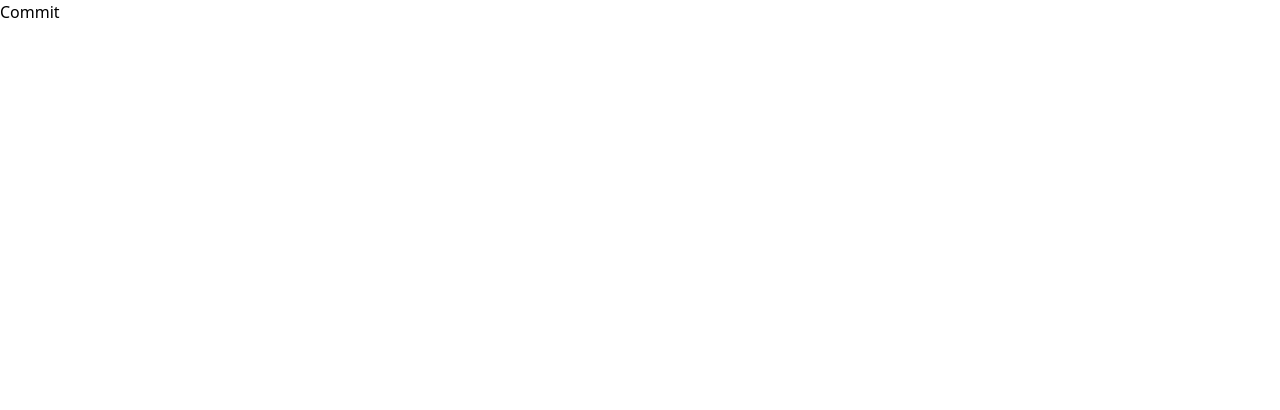
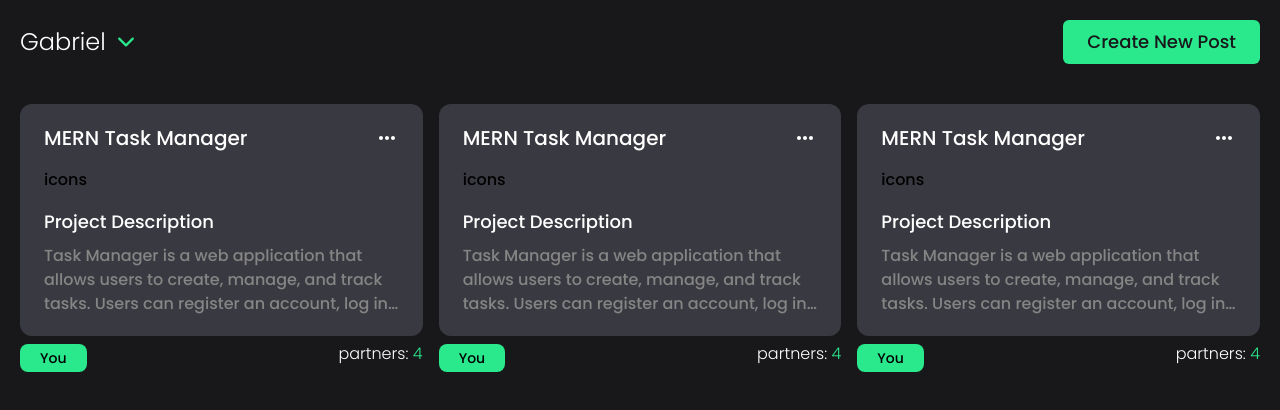
Before and after one commit to WebPerformer/next-task-manager, a Next.js app: page / in a window 1280 px wide. Shown: the top 410 px of the page. Built offline with nearby package versions, Linux system fonts and the light colour scheme.

Commit message:
Header and cards

```diff
--- a/package.json
+++ b/package.json
@@ -17,6 +17,7 @@
     "postcss": "8.4.22",
     "react": "18.2.0",
     "react-dom": "18.2.0",
+    "react-icons": "^4.8.0",
     "tailwindcss": "3.3.1",
     "typescript": "5.0.4"
   }
--- /dev/null
+++ b/src/components/Card.tsx
@@ -0,0 +1,27 @@
+import React from 'react'
+
+import { BiDotsHorizontalRounded } from 'react-icons/bi'
+
+function Card() {
+  return (
+    <div className="w-fit">
+        <div className="bg-darkest rounded-xl px-6 py-5">
+            <div className="flex items-center justify-between">
+                <div className="text-xl font-medium text-light">MERN Task Manager</div>
+                <BiDotsHorizontalRounded className="text-light text-2xl"/>
+            </div>
+            <div className="my-4">
+                icons
+            </div>
+            <div className="text-lg font-medium text-light mb-2">Project Description</div>
+            <div className="text-base font-normal text-gray text-ellipsis overflow-hidden line-clamp-3">Task Manager is a web application that allows users to create, manage, and track tasks. Users can register an account, log in, and then create, edit, and delete tasks. Tasks can be categorized and assigned to specific users, and users can mark tasks as completed. The application also provides authentication and authorization features to ensure that only authenticated users can access their own tasks. </div>
+        </div>
+        <div className="flex items-center justify-between">
+            <div className="text-sm mt-2 px-5 py-1 bg-primary rounded-lg">You</div>
+            <div className="text-normal text-light font-light">partners: <span className="text-primary">4</span></div>
+        </div>
+    </div>
+  )
+}
+
+export default Card
--- a/src/components/Header.tsx
+++ b/src/components/Header.tsx
@@ -1,3 +1,13 @@
+import { IoIosArrowDown } from 'react-icons/io'
+
 export default function Header() {
-  return <div>Header 2</div>;
+  return (
+    <div className="w-full max-w-[100rem] p-5 m-auto flex items-center justify-between">
+      <div className="flex items-center gap-2">
+        <div className="text-2xl font-light text-light">Gabriel</div>
+        <IoIosArrowDown className="text-2xl text-primary"/>
+      </div>
+      <button className="text-lg font-normal text-dark bg-primary px-6 py-2 rounded-md">Create New Post</button>
+    </div>
+  );
 }
--- /dev/null
+++ b/src/components/Layout.tsx
@@ -0,0 +1,29 @@
+import Head from "next/head"
+import Header from "./Header"
+
+import { Poppins } from "next/font/google"
+const poppins = Poppins({
+    weight: ["300", "500", "700"],
+    subsets: ['latin']
+})
+
+export default function RootLayout({
+    children,
+}: {
+    children: React.ReactNode
+}) {
+    return (
+        <div className={`w-full h-screen bg-dark ${poppins.className}`}>
+            <Head>
+                <title>Task Manager</title>
+            </Head>
+            <header>
+                <Header/>
+            </header>
+            <main className="">
+                {children}
+            </main>
+            <footer></footer>
+        </div>
+    )
+}
--- a/src/pages/_app.tsx
+++ b/src/pages/_app.tsx
@@ -1,6 +1,12 @@
+import RootLayout from '@/components/Layout'
+
 import '@/styles/globals.css'
 import type { AppProps } from 'next/app'
 
 export default function App({ Component, pageProps }: AppProps) {
-  return <Component {...pageProps} />
+  return (
+    <RootLayout>
+      <Component {...pageProps} />
+    </RootLayout>
+  )
 }
--- a/src/pages/index.tsx
+++ b/src/pages/index.tsx
@@ -1,3 +1,11 @@
+import Card from "@/components/Card";
+
 export default function index() {
-  return <div>Commit</div>;
+  return (
+    <div className="w-full max-w-[100rem] p-5 m-auto grid gap-4 sm:grid-cols-2 md:grid-cols-3">
+      <Card/>
+      <Card/>
+      <Card/>
+    </div>
+  );
 }
--- a/tailwind.config.js
+++ b/tailwind.config.js
@@ -6,6 +6,14 @@ module.exports = {
     './src/app/**/*.{js,ts,jsx,tsx}',
   ],
   theme: {
+    colors: {
+      'light': '#FFFFFF',
+      'dark': '#18181B',
+      'darkest': '#393941',
+      'primary': '#2AE98C',
+      'secondary': '#2A54E9',
+      'gray': '#858585',
+    },
     extend: {
       backgroundImage: {
         'gradient-radial': 'radial-gradient(var(--tw-gradient-stops))',
```
Also changed, not shown: 1 other file (tests, documents, lock files or other folders).
